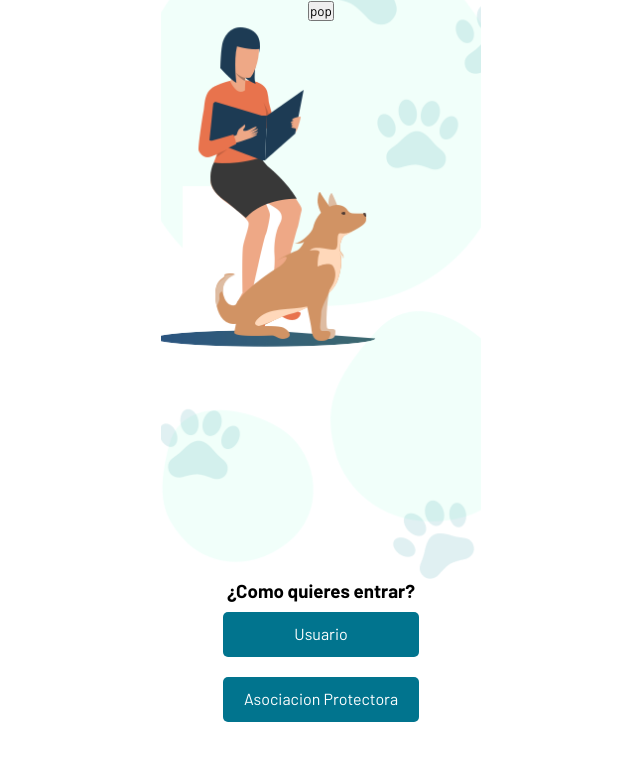
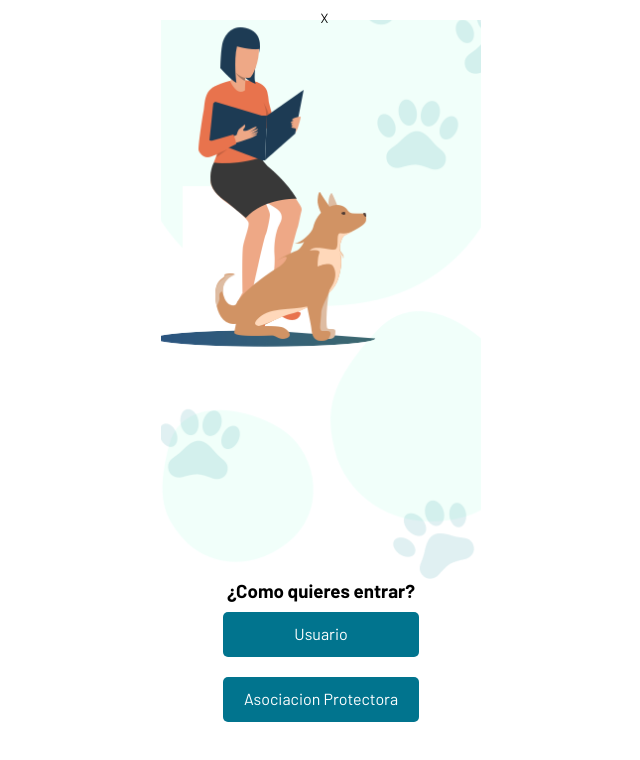
Before and after one commit to Corocottax/proyecto-final-react, a React (Create React App) app: page / in a window 1280 px wide. Shown: the top 760 px of the page, without its empty margins (319-959 px from the left). Built offline with nearby package versions, Linux system fonts and the light colour scheme; no server answers.

Commit message:
prelogin style not defined

```diff
--- a/src/pages/PreLogin/PreLogin.jsx
+++ b/src/pages/PreLogin/PreLogin.jsx
@@ -28,8 +28,7 @@ const PreLogin = ({setNavbar}) => {
         <div className='splash'>
         <Splash/>
         </div>
-
-        <button onClick={() => setVisibility(!visibility)}>pop</button>
+        <button className='btn-popup' onClick={() => setVisibility(!visibility)}>X</button>
         <div className="slider-container-1">
     <CustomPopup
         onClose={popupCloseHandler}
--- a/src/pages/PreLogin/PreLogin.scss
+++ b/src/pages/PreLogin/PreLogin.scss
@@ -4,6 +4,15 @@
     max-height: 90vh;
     max-width: 100vw;
     position: fixed;
+    .btn-popup{
+      background-color: transparent;
+      border: none;
+      border: 10px solid white;
+      width: 100vw;
+      max-height: 1px;
+      position: fixed;
+      position: absolute;
+    }
 
     .slider-container-1{
       display: block;
@@ -12,6 +21,7 @@
       max-width: 100vw;
       background: none;
 .swiper {
+  position: absolute;
     width: 100vw;
     height: 90vh;
   }
```
